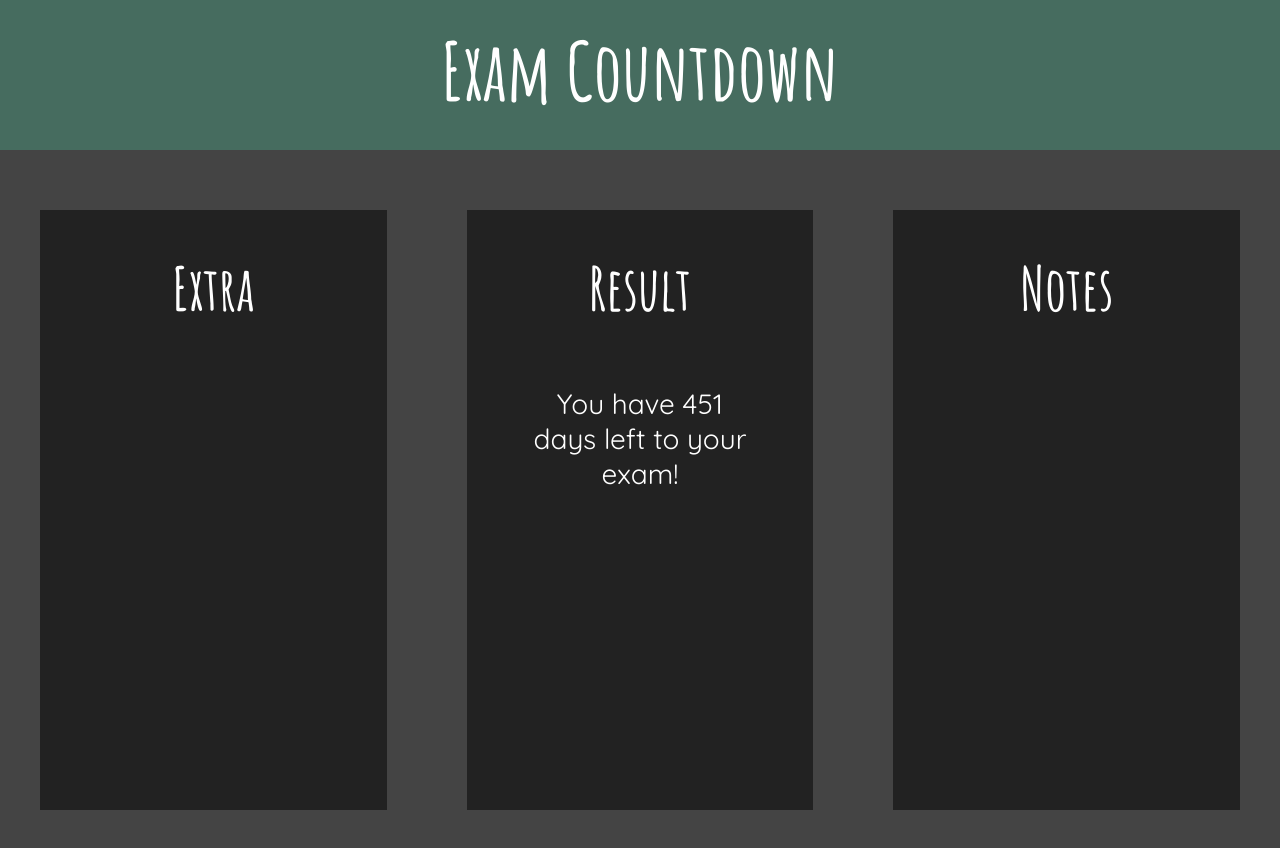
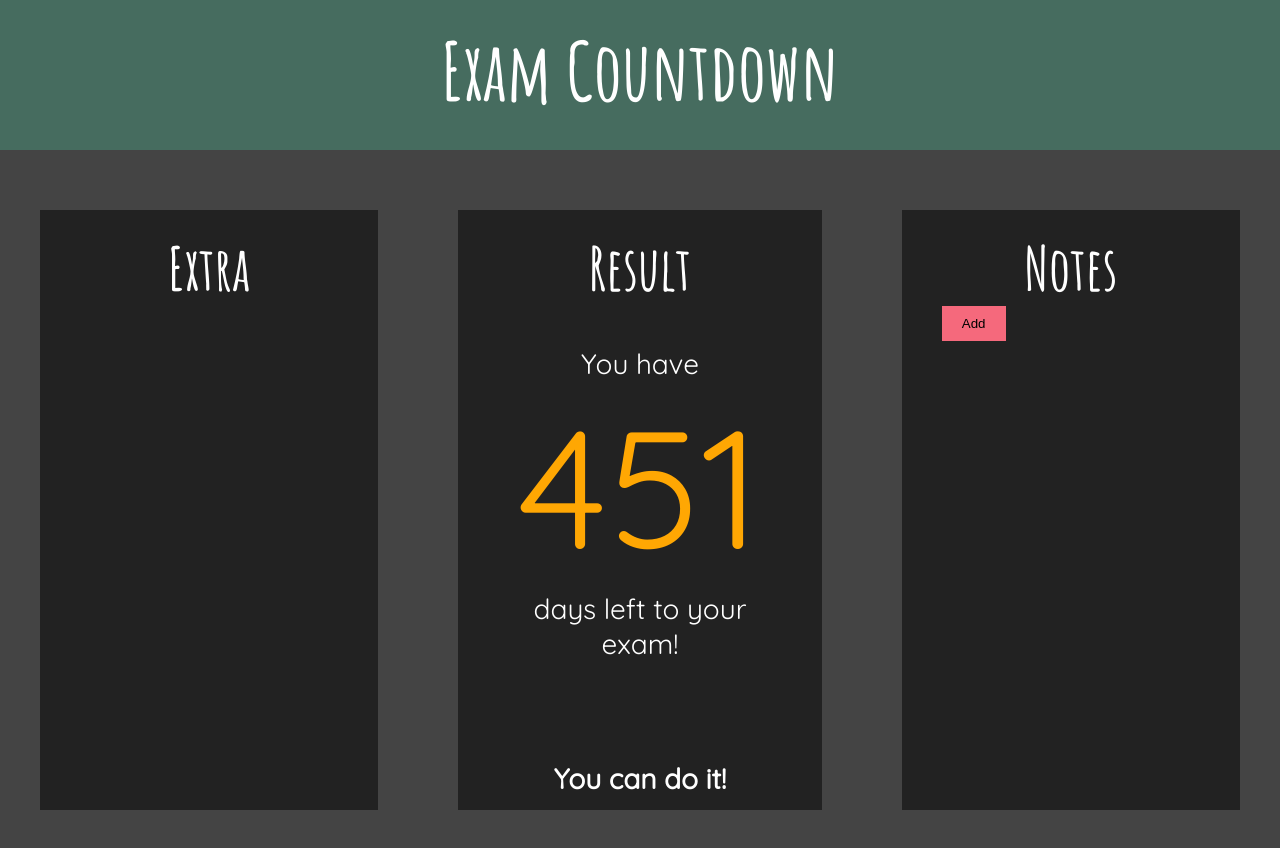
Before and after one commit to indiehjarta/Exam-Countdown, a plain HTML site: page index.html in a window 1280 px wide. Drawn offline with Linux system fonts and the light colour scheme.

Commit message:
A spirit message and add button

```diff
--- a/index.html
+++ b/index.html
@@ -18,12 +18,15 @@
         </div>
         <div class="board" id="front-result">
             <h2>Result</h2>
-            <p>You have
+            <p>You have<br>
             <span id="days-left"></span>
+            <br>
             days left to your exam!</p>
+            <p id="spirit-message"><b>You can do it!</b></p>
         </div>
         <div class="board" id="notes">
             <h2>Notes</h2>
+            <button id="note-btn">Add</button>
         </div>
     </div>
     <script src="app.js"></script>
--- a/styles.css
+++ b/styles.css
@@ -30,7 +30,7 @@ header > h1 {
     width: 600px;
     height: 600px;
     margin: 60px 40px;
-    padding: 40px;
+    padding: 20px 40px;
     background-color: #222;
 }
 
@@ -45,7 +45,7 @@ header > h1 {
     font-family: 'Quicksand', sans-serif;
     font-size: 22px;
     color: #FFF;
-    margin-top: 60px;
+    margin-top: 40px;
     padding: 0 20px;
 }
 
@@ -54,5 +54,21 @@ header > h1 {
     font-size: 28px;
 }
 
+#days-left {
+    color: #ffa703;
+    font-size: 6em;
+}
+
+/* Fixa någon slags position till dessa så det ankras till board */
+#spirit-message {
+    padding-top: 60px;
+}
+
+#note-btn {
+    background-color: #f5697c;
+    border: none;
+    padding: 10px 20px;
+    cursor: pointer;
+}
 /* #f5697c ---- eraser
 /* #ffa703 ---- pencil
```
